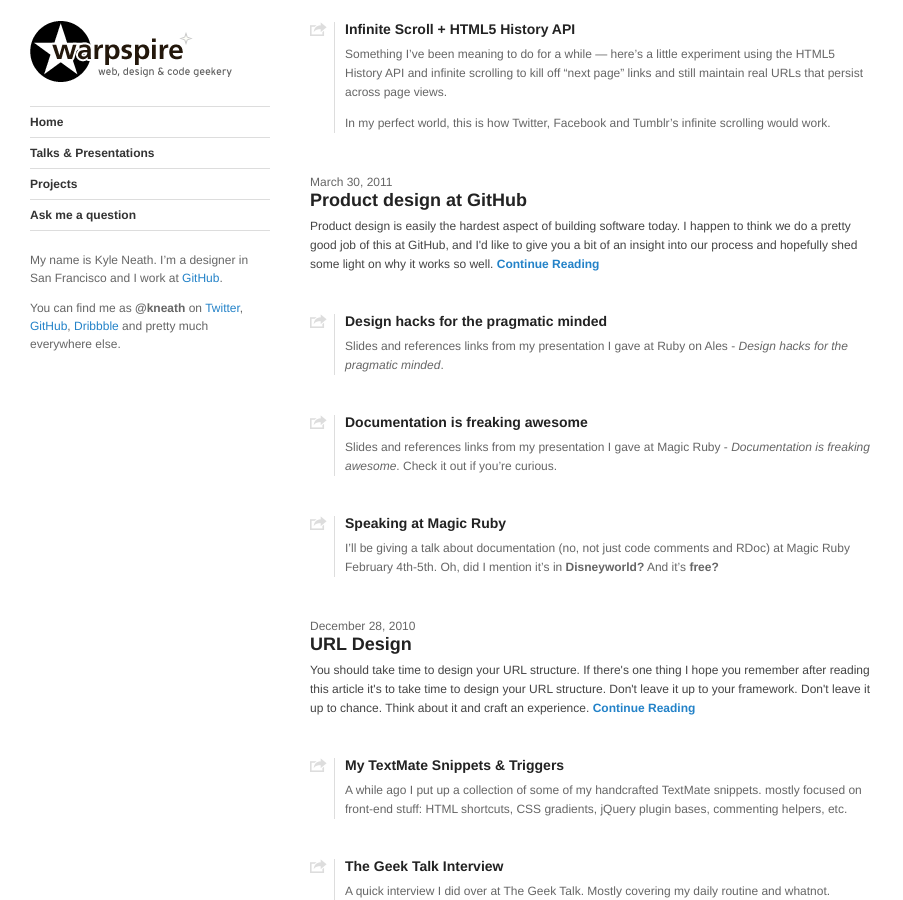
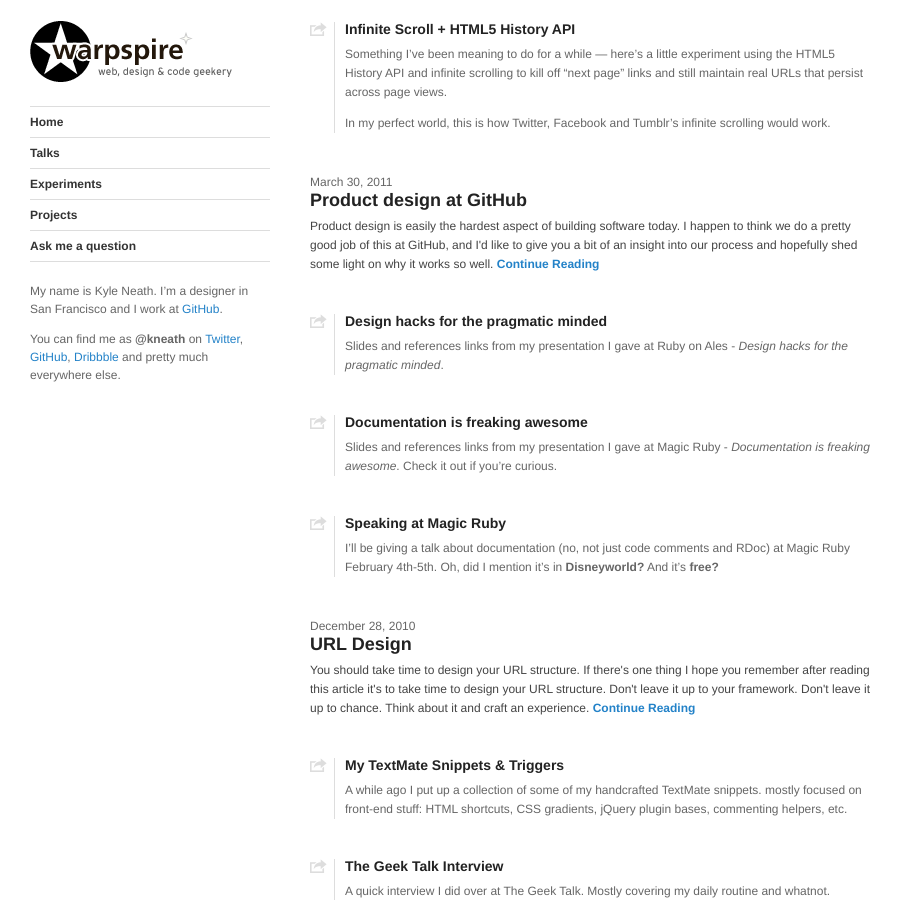
Before and after one commit to kneath/kneath.github.com, a Jekyll site: the page built from index.html, in a window 1280 px wide and 900 px high. Shown: the whole window, without its empty margins (0-903 px from the left). Built offline with Jekyll 4.4.1, drawn with Linux system fonts in a browser that asks for light colours; Markdown is read by kramdown in place of the engine named in the settings; comment, search, counter and statistics services are not loaded.

Commit message:
Add experiments to sidebar

```diff
--- a/_layouts/default.html
+++ b/_layouts/default.html
@@ -33,7 +33,8 @@
 
     <ul class="nav">
       <li><a href="/">Home</a></li>
-      <li><a href="/talks">Talks &amp; Presentations</a></li>
+      <li><a href="/talks">Talks</a></li>
+      <li><a href="/experiments">Experiments</a></li>
       <li><a href="/projects">Projects</a></li>
       <li><a href="/ask">Ask me a question</a></li>
     </ul>
```
